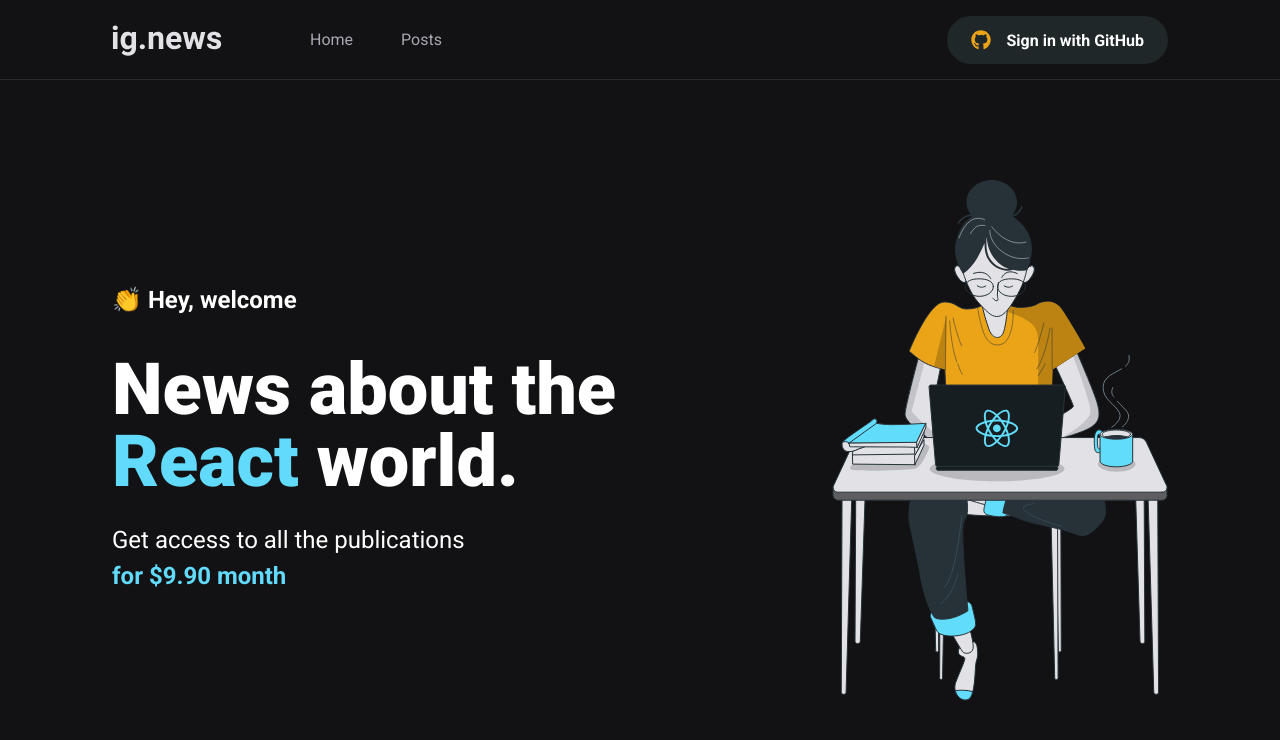
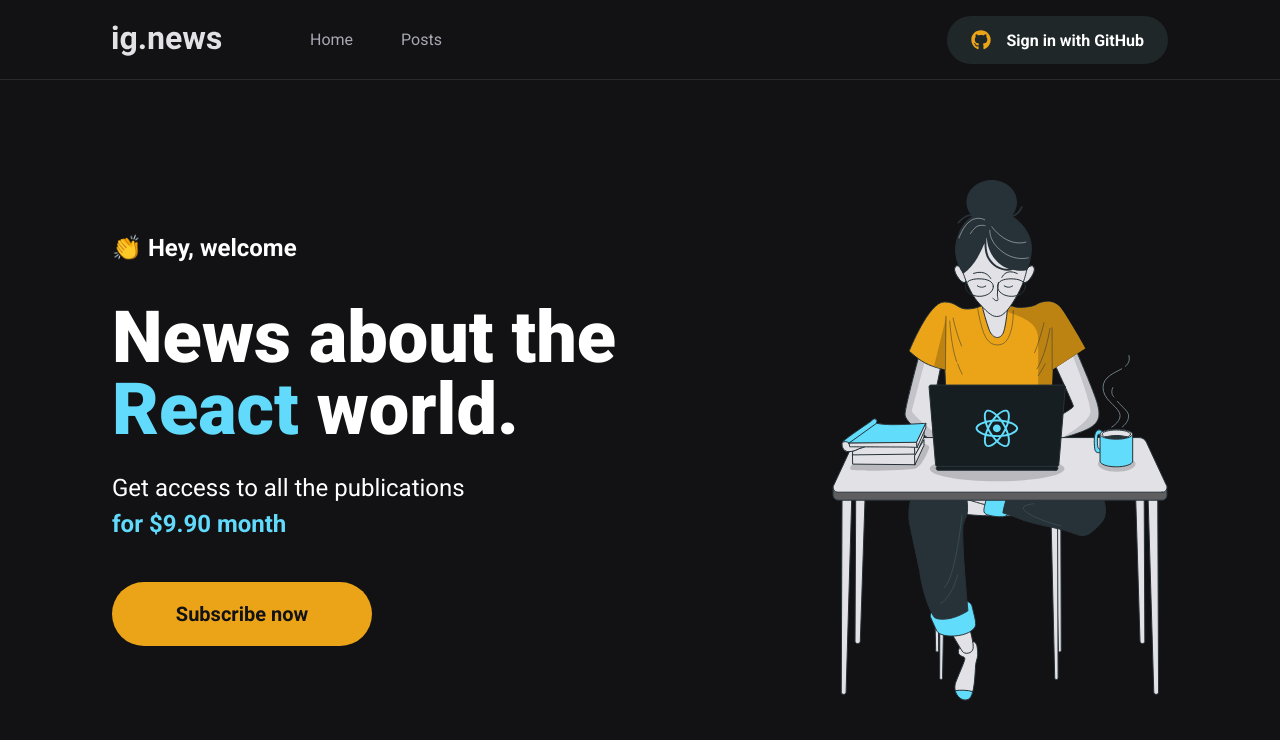
Before and after one commit to alesandraisla/ignite-fundamentos-nextjs-ignews, a Next.js app: page / in a window 1280 px wide. Shown: the top 740 px of the page. Built offline with nearby package versions, Linux system fonts and the light colour scheme.

Commit message:
Componente SubscribeButton

```diff
--- /dev/null
+++ b/src/components/SubscribeButton/index.tsx
@@ -0,0 +1,9 @@
+import styles from './styles.module.scss'
+
+export function SubscribeButton() {
+    return(
+        <button className={styles.subscribeButton}>
+            Subscribe now
+        </button>
+    )
+}
--- /dev/null
+++ b/src/components/SubscribeButton/styles.module.scss
@@ -0,0 +1,20 @@
+.subscribeButton {
+    width: 260px;
+    height: 4rem;
+    border: 0;
+    border-radius: 2rem;
+    background: var(--yellow-500);
+    color: var(--gray-900);
+    font-size: 1.25rem;
+    font-weight: bold;
+    display: flex;
+    align-items: center;
+    justify-content: center;
+
+    transition: filter 0.2s;
+
+    &:hover {
+        filter:brightness(0.8);
+    }
+
+}
--- a/src/pages/home.module.scss
+++ b/src/pages/home.module.scss
@@ -38,4 +38,8 @@
             font-weight: bold;
         }
     }
+
+    button {
+        margin-top: 2.5rem;
+    }
 }
--- a/src/pages/index.tsx
+++ b/src/pages/index.tsx
@@ -1,4 +1,5 @@
 import Head from 'next/head'
+import { SubscribeButton } from '../components/SubscribeButton';
 import styles from './home.module.scss';
 
 
@@ -15,6 +16,7 @@
           <h1>News about the <span>React</span> world.</h1>
           <p>Get access to all the publications <br />
           <span>for $9.90 month</span></p>
+          <SubscribeButton/>
         </section>
         <img src="/images/avatar.svg" alt="Girl coding" />
       </main>
```
